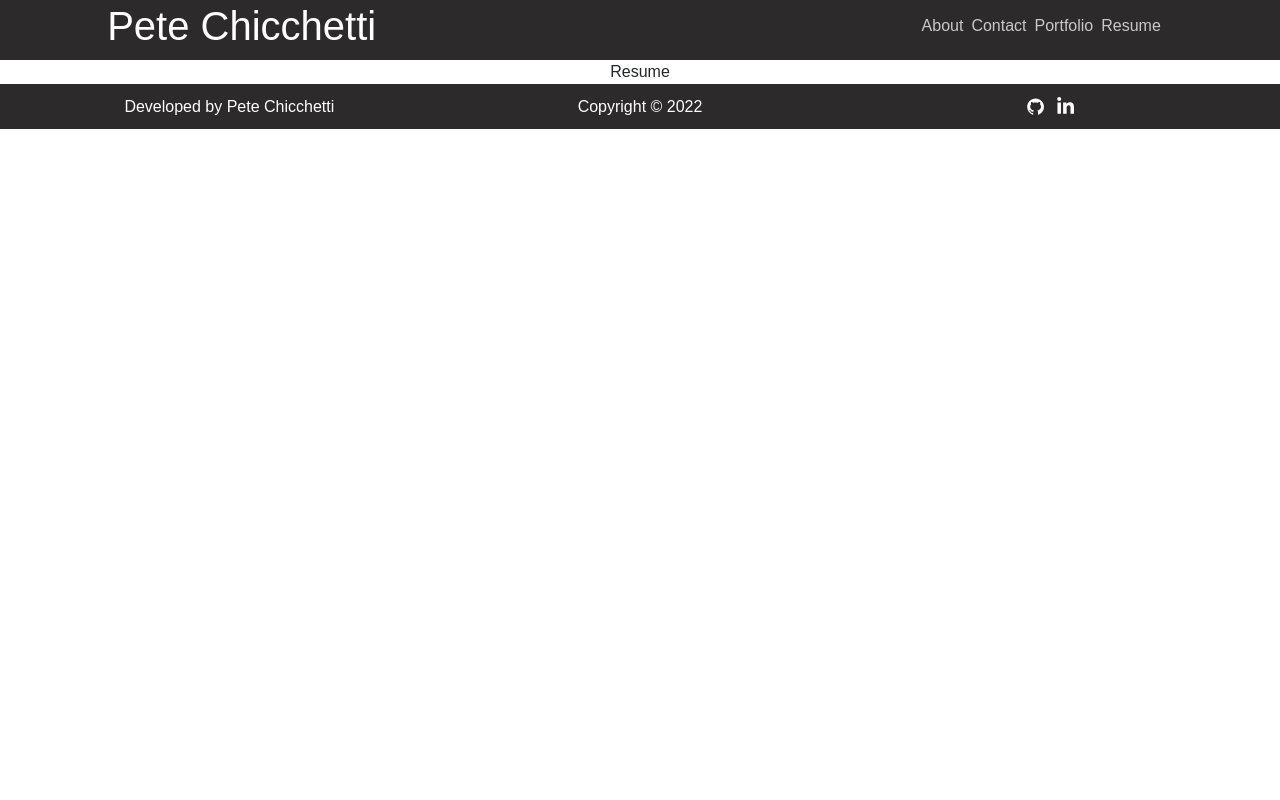
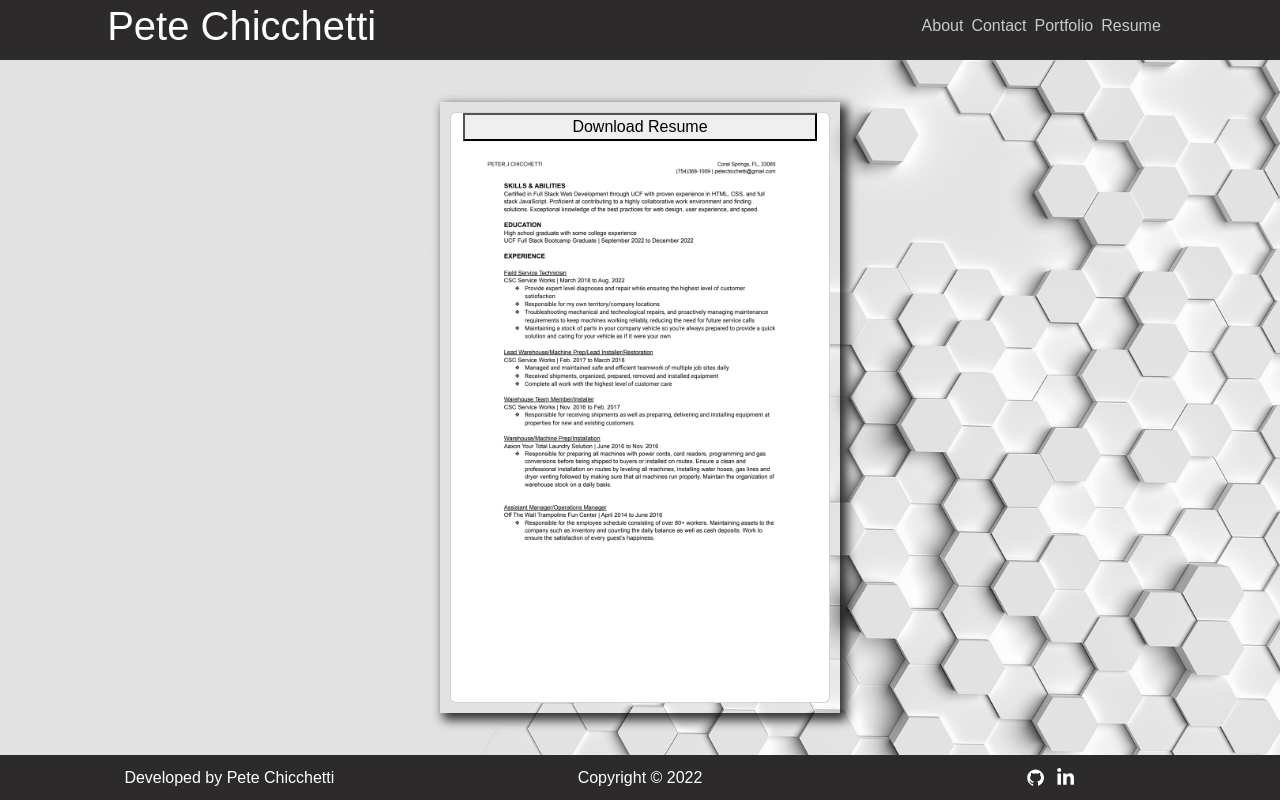
Before and after one commit to PeteChicchetti/professional-react-portfolio, a React (Create React App) app: page / in a window 1280 px wide. Both pictures are taken after a click on the item "Resume". Built offline with nearby package versions, Linux system fonts and the light colour scheme.

Commit message:
rough layout adding resume image card and container with background

```diff
--- a/src/components/Resume/index.jsx
+++ b/src/components/Resume/index.jsx
@@ -1,8 +1,16 @@
 import React from "react";
+import { Row, Card } from "react-bootstrap";
 
 const Resume = () => {
     return (
-        <div>Resume</div>
+        <div id='resumeContainer'>
+            <Row className='container-fluid'id='resumeCardContainer'>
+                <Card id='resumeCard'>
+                    <button id='downloadBtn' >Download Resume</button>
+                    <img id='resume' src='images/resume.png' alt='Resume of Pete Chicchetti' ></img>
+                </Card>
+            </Row>
+        </div>
     );
 };
 
--- a/src/style.css
+++ b/src/style.css
@@ -318,6 +318,28 @@
     color: var(--white);
 }
 
+/*-- Resume --*/
+#resumeContainer {
+    display: flex;
+    flex-wrap: wrap;
+    justify-content: center;
+    padding: 2rem 1rem;
+    min-height: calc(100vh - 105px);
+    background: linear-gradient(to right, rgba(0, 0, 0, 0.01), rgba(0, 0, 0, 0.01)),
+    url('../public/images/hex-bg.jpg');
+    background-size: cover;
+    background-repeat: no-repeat;
+    background-attachment: fixed;
+    background-position: center;
+}
+
+#resumeCardContainer {
+    padding: 10px;
+    max-width: 400px;
+    box-shadow: 5px 5px 10px 2px rgba(0,0,0,.8);
+    margin: 10px;
+}
+
 /*-- Footer --*/
 .copywright {
     color: var(--white);
```
Also changed, not shown: public/images/resume.png (added), 1 other file (tests, documents, lock files or other folders).
